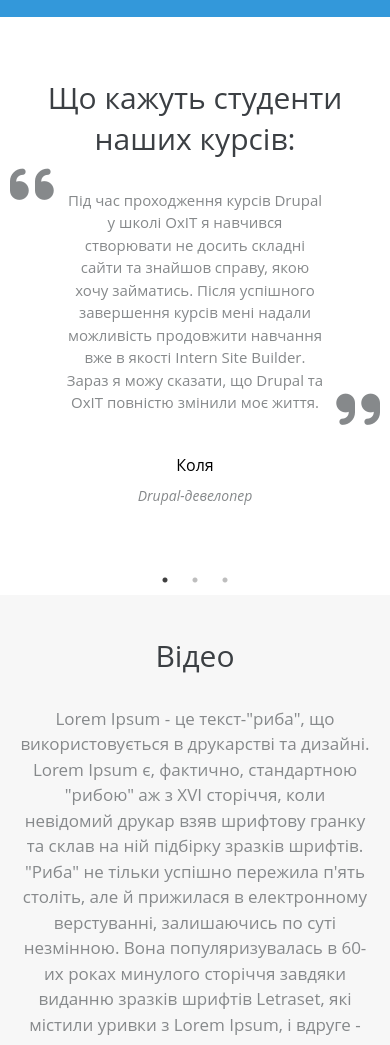
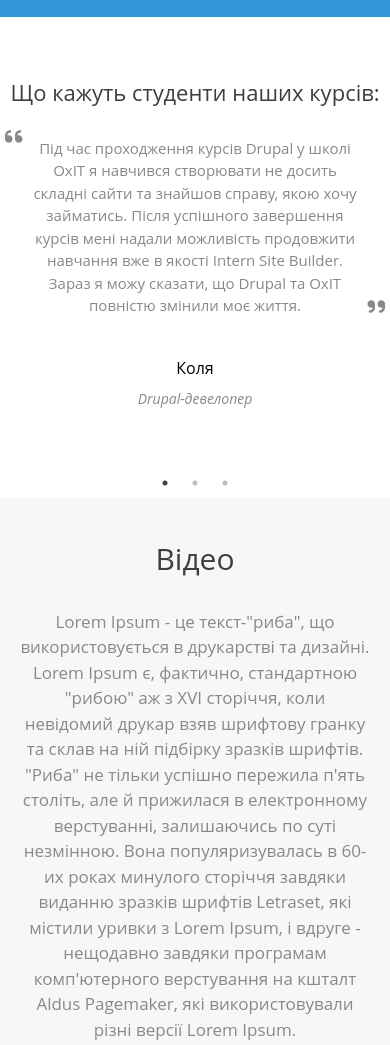
Before and after one commit to ozinkevych/layout4, a website: page app/index.html in a window 390 px wide. Shown: the part 2002-3047 px from the top of the page. Drawn offline with nearby package versions, Linux system fonts and the light colour scheme.

Commit message:
task: 1,9 - fixed the cdn connection

```diff
--- a/app/scss/layout/blocks/cta.scss
+++ b/app/scss/layout/blocks/cta.scss
@@ -52,7 +52,7 @@
 .cta-block-container{
   width: 125px;
   padding: 5px;
-  .call-block-icons{
+  .cta-block-icons{
     font-size: 30px;
   }
   h2{
--- a/app/scss/layout/blocks/testimonials.scss
+++ b/app/scss/layout/blocks/testimonials.scss
@@ -72,3 +72,16 @@
     }
   }
 }
+@media screen and (max-width: 400px) {
+  .testimonials-block-title {
+    h2 {
+      font-size: 22px;
+    }
+  }
+  .testimonials-upper-legs, .testimonials-lower-legs {
+    i {
+      font-size: 20px;
+      padding: 20px 5px;
+    }
+  }
+}
```
Also changed, not shown: app/css/style.min.css.
